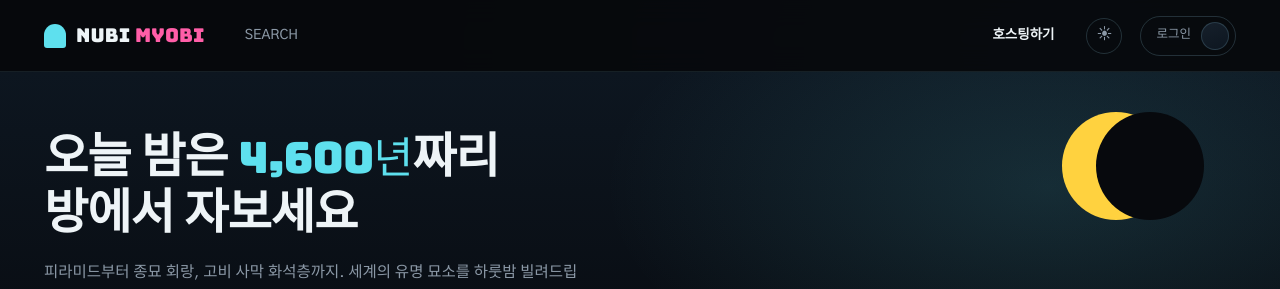
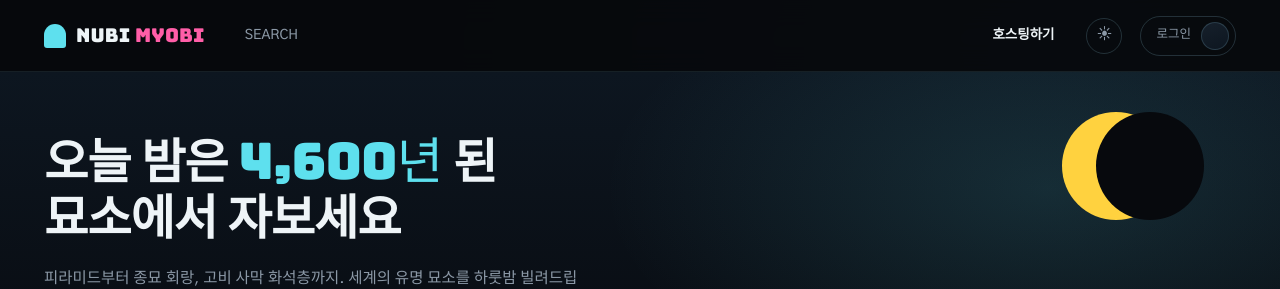
Before and after one commit to jiy0-0nv/nubi, a React (Vite) app in the folder frontend/: page / in a window 1280 px wide. Shown: the top 289 px of the page. Built offline with nearby package versions, Linux system fonts and the light colour scheme; no server answers; a web font is replaced by a local one.

Commit message:
4600년 어쩌고

```diff
--- a/frontend/src/index.css
+++ b/frontend/src/index.css
@@ -1164,7 +1164,7 @@ a.list-row:hover,
   font-family: var(--font-accent);
   font-weight: 400;
   color: var(--blood-bright);
-  font-size: 0.9em;
+  font-size: 1.05em;
 }
 
 .landing-desc {
--- a/frontend/src/pages/HomePage.jsx
+++ b/frontend/src/pages/HomePage.jsx
@@ -181,9 +181,9 @@ export default function HomePage() {
               <span>등록 묘 1,204기 · 최고 연식 6,600만 년</span>
             </div> */}
             <h1 className="landing-title">
-              오늘 밤은 <span className="accent">4,600년</span>짜리
+              오늘 밤은 <span className="accent">4,600년</span> 된
               <br />
-              방에서 자보세요
+              묘소에서 자보세요
             </h1>
             <p className="landing-desc">
               피라미드부터 종묘 회랑, 고비 사막 화석층까지. 세계의 유명 묘소를 하룻밤 빌려드립니다.
```
